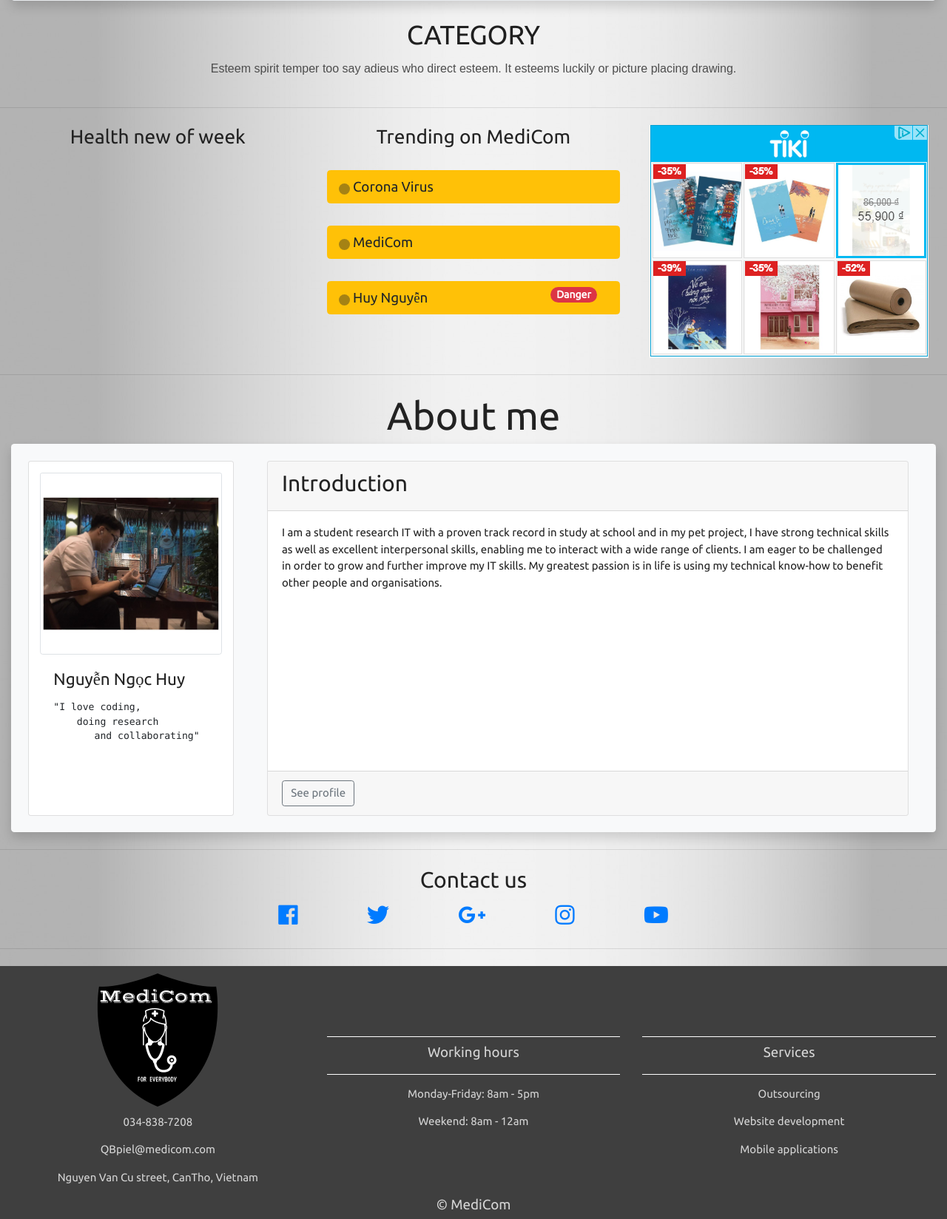
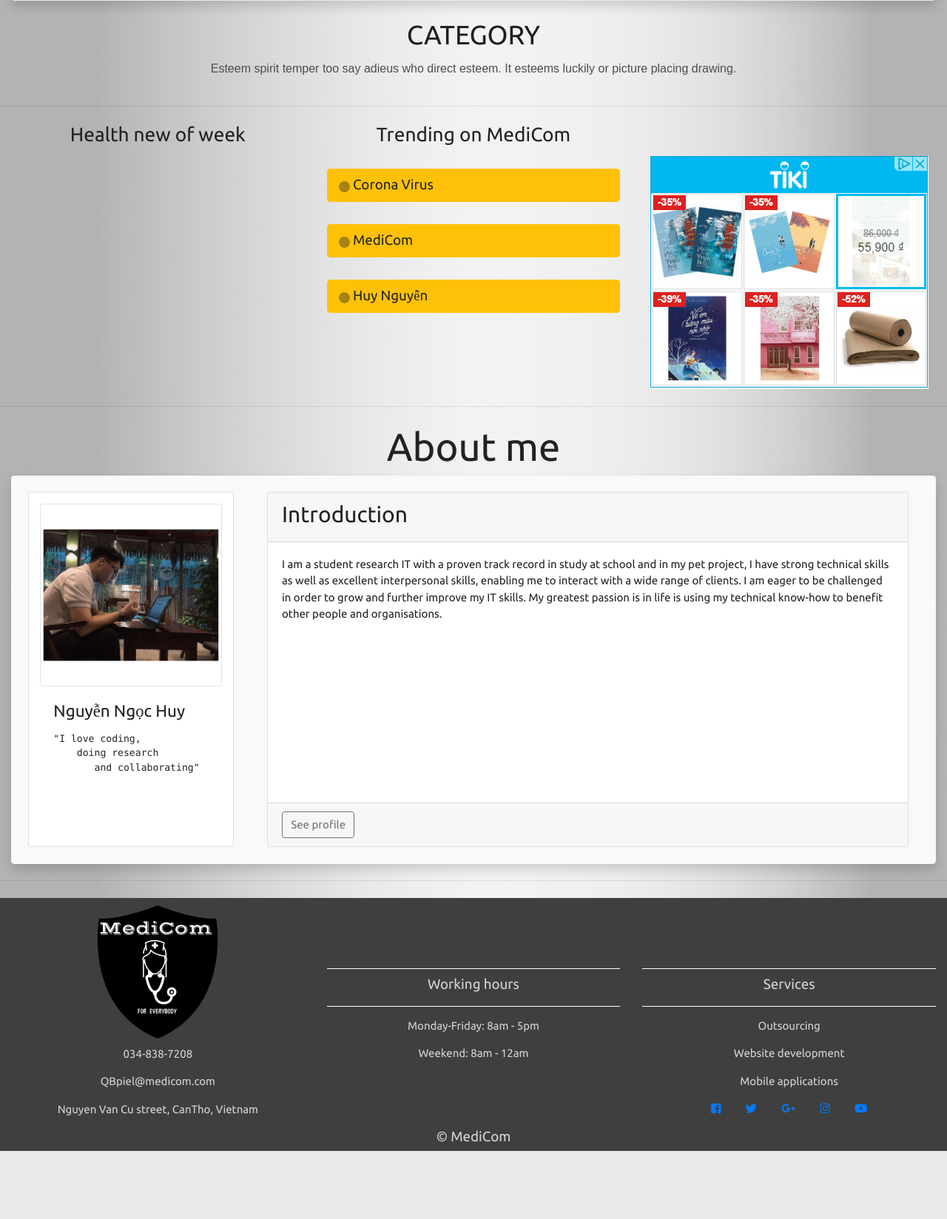
Before and after one commit to huynguyen-py/medicom-live, a Django app: page / in a window 1280 px wide. Shown: the part 942-2590 px from the top of the page at 74% size. After the commit the page ends 2498 px from the top, so only its background shows below. Run offline with Django 3.2, Linux system fonts and the light colour scheme; data that the repository does not hold is empty; some libraries are stand-ins or nearby versions.

Commit message:
feature/update_index

```diff
--- a/home/static/MediCom/css/style.css
+++ b/home/static/MediCom/css/style.css
@@ -95,8 +95,8 @@ html, body {
 }
 
 .social a{
-    font-size: 2em;
-    padding: 3rem;
+    font-size: 1em;
+    padding: 1rem;
 }
 hr.light {
 	border-top: 1px solid #d5d5d5;
@@ -230,5 +230,3 @@ footer {
     padding: 10px 0px;
     margin-bottom: 15px;
 }
-
-/*LOGIN-LOGOUT*/
--- a/home/templates/MediCom/footer.html
+++ b/home/templates/MediCom/footer.html
@@ -26,6 +26,15 @@
 				<p>Outsourcing</p>
 				<p>Website development</p>
 				<p>Mobile applications</p>
+				<div class="list-inline social">
+					<a href="https://www.facebook.com/MediCom-Medical-Community-105334277946421/" target="_blank"><i
+							class="fab fa-facebook"></i></a>
+					<a href="#"><i class="fab fa-twitter" target="_blank"></i></a>
+					<a href="#"><i class="fab fa-google-plus-g" target="_blank"></i></a>
+					<a href="https://www.instagram.com/huyy__/?fbclid=IwAR2iGz9r54t8hy9pdH4LFPfWhKQApAnUktrJ6UBhk0Vu4lRW-94msQulyHc"
+					   target="_blank"><i class="fab fa-instagram"></i></a>
+					<a href="#"><i class="fab fa-youtube"></i></a>
+				</div>
 			</div>
 			<div class="col-12">
 				<h5>&copy; MediCom</h5>
--- a/home/templates/MediCom/index.html
+++ b/home/templates/MediCom/index.html
@@ -94,19 +94,16 @@
                         </p>
                     </center>
                 </div>
-                <div class="category_list row">
+                <div class="row">
                     {% for item in list_cat.all %}
-<!--                    <div class="">-->
-<!--                        <a href="{% url 'category_detail' item.id %}" class="category_item">  {{ item.name }}</a>-->
-<!--                    </div>-->
-                    <div class="col-lg-3 col-sm-6">
-                        <div class="card shadow-lg category_card" style="background: #FFF; opacity: 0.7">
-                            <div class="card-header"><h6 class="card-title">{{ item.name }}</h6></div>
-                            <div class="card-body" style="background: #f8f9fa; opacity: 0.5">
+                    <div class="col-xs-12 col-sm-6 col-md-4">
+                        <div class="card shadow-lg category_card">
+                            <div class="card-header"><h6 class="card-title font-weight-bold">{{ item.name }}</h6></div>
+                            <div class="card-body font-italic" style="background: #f8f9fa; opacity: 0.5">
                                 <p class="card-text">Esteem spirit temper too say adieus who direct esteem.</p>
                             </div>
                             <div class="card-footer">
-                                <a href="{% url 'category_detail' item.id %}" class="btn btn-primary stretched-link">
+                                <a href="{% url 'category_detail' item.id %}" class="btn btn-info stretched-link">
                                     Learn More
                                 </a>
                             </div>
@@ -119,25 +116,29 @@
 </div>
 <hr class="my-4">
 <div class="container-fluid padding">
-    <div class="row text-center padding">
+    <div class="row padding">
         <div class="col-xs-12 col-sm-6 col-md-4">
-            <h3 class="mb-4">Health new of week</h3>
+            <h3 class="text-center">Health new of week</h3>
             <!-- sau này sẽ thêm block chứa post vào đây-->
             {% if list_p %}
             {% for item in list_p.all %}
-                <div class="container-fluid list-group">
-                      <a href="{% url 'post_detail' item.id %}" class="list-group-item d-flex justify-content-between align-items-center list-group-item-dark">
-                          <div class="ml-0"> <h5 class="ml-10 mb-0">{{ item.title }}</h5>
-                          <br/> Author: {{ item.author }}
-                          <br/> Date: {{ item.date }}
-                          </div>
-                          <img class="img-thumbnail" src="{{ item.img_main.url }}" alt="" width="100" height="100">
-                      </a>
+            <div class="card mb-4">
+                <div class="card-header row">
+                    <div class="col-9">
+                        <a class="stretched-link" href="{% url 'post_detail' item.id %}"></a>
+                        <h5 class="ml-10 mb-0">{{ item.title }}</h5>
+                        <a href="" class="text-decoration-none">Author: {{ item.author }}</a><br/>
+                        Date: {{ item.date }}
+                    </div>
+                    <div class="col-3">
+                        <img class="img-thumbnail" src="{{ item.img_main.url }}" alt="">
+                    </div>
                 </div>
+            </div>
             {% endfor %}
             {% endif %}
         </div>
-        <div class="col-xs-12 col-sm-6 col-md-4 clearfix">
+        <div class="col-xs-12 col-sm-6 col-md-4 clearfix text-center ">
             <h3>Trending on MediCom</h3>
             <!-- sau này sẽ thêm block chứa trend vào đây-->
             <button type="button" class="btn btn-warning btn-block btn-lg key-trending  "><div class="spinner-grow spinner-grow-sm "></div>
@@ -145,9 +146,9 @@
             <button type="button" class="btn btn-warning btn-block btn-lg key-trending"><div class="spinner-grow spinner-grow-sm "></div>
                 MediCom</button>
             <button type="button" class="btn btn-warning btn-block btn-lg key-trending"><div class="spinner-grow spinner-grow-sm "></div>
-                Huy Nguyễn <span class="badge badge-pill badge-danger float-right ">Danger</span></button>
+                Huy Nguyễn </button>
         </div>
-        <div class="col-sm-12 col-md-4">
+        <div class="col-sm-12 col-md-4 mt-5 text-center">
             <img src="{% static 'MediCom/images/QC_tiki.PNG' %}" alt="" class="img-fluid">
         </div>
     </div>
@@ -195,21 +196,6 @@
 </div>
     <hr class="my-4">
 </div>
-<div class="container-fluid padding">
-	<div class="row text-center padding">
-		<div class="col-12">
-			<h2>Contact us</h2>
-		</div>
-		<div class="col-12 social padding">
-			<a href="https://www.facebook.com/MediCom-Medical-Community-105334277946421/" target="_blank"><i class="fab fa-facebook"></i></a>
-			<a href="#"><i class="fab fa-twitter" target="_blank"></i></a>
-			<a href="#"><i class="fab fa-google-plus-g" target="_blank"></i></a>
-			<a href="https://www.instagram.com/huyy__/?fbclid=IwAR2iGz9r54t8hy9pdH4LFPfWhKQApAnUktrJ6UBhk0Vu4lRW-94msQulyHc" target="_blank"><i class="fab fa-instagram"></i></a>
-			<a href="#"><i class="fab fa-youtube"></i></a>
-		</div>
-	</div>
-</div>
-<hr class="my-4">
 
 
 {% endblock %}
```
Also changed, not shown: home/templates/MediCom/post_content_detail.html (+3 -4 lines).
